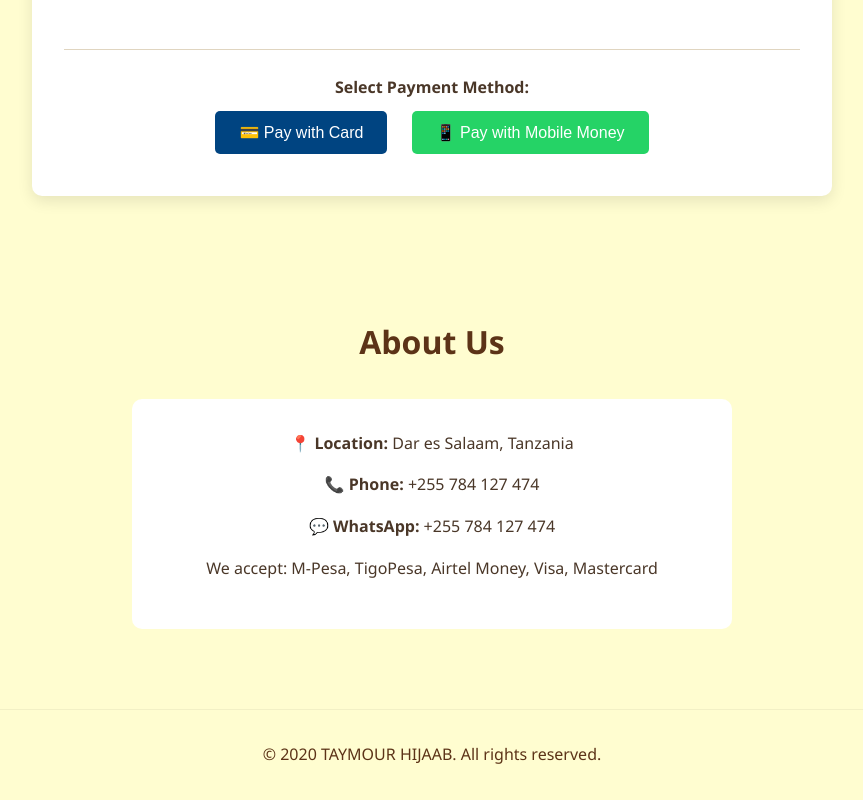
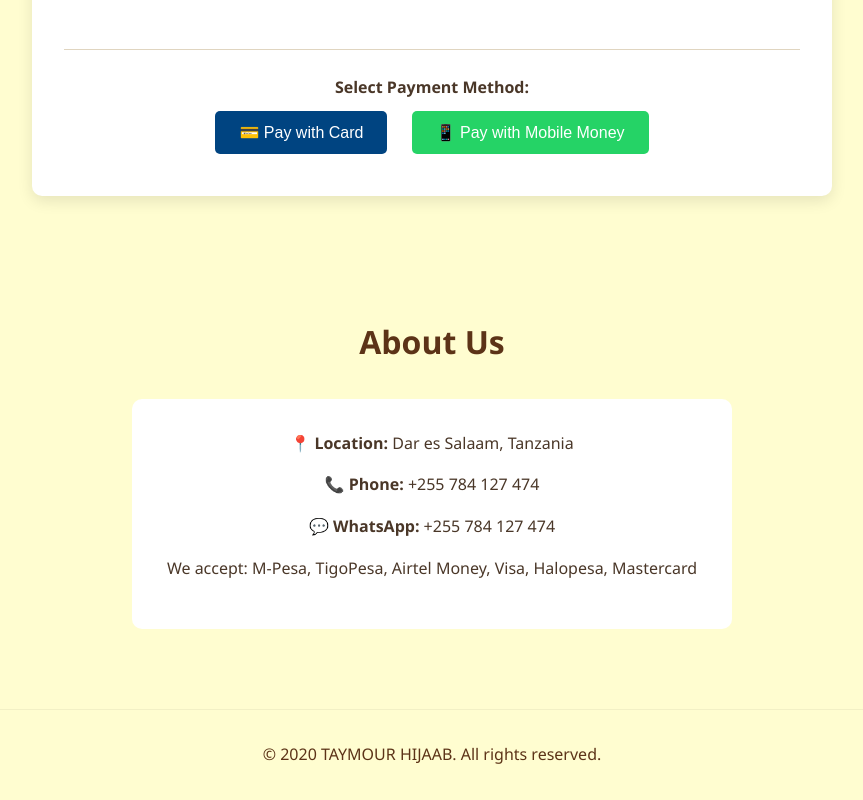
Before and after one commit to Sidyuppie10/taymour-hijaab, a plain HTML site: page index.html in a window 1280 px wide. Shown: the part 2559-3359 px from the top of the page, without its empty margins (208-1071 px from the left). Drawn offline with Linux system fonts and the light colour scheme.

Commit message:
Update index.html

```diff
--- a/index.html
+++ b/index.html
@@ -124,7 +124,7 @@
                 <p>📍 <strong>Location:</strong> Dar es Salaam, Tanzania</p>
                 <p>📞 <strong>Phone:</strong> +255 784 127 474 </p>
                 <p>💬 <strong>WhatsApp:</strong> +255 784 127 474</p>
-                <p>We accept: M-Pesa, TigoPesa, Airtel Money, Visa, Mastercard</p>
+                <p>We accept: M-Pesa, TigoPesa, Airtel Money, Visa, Halopesa, Mastercard</p>
             </div>
         </div>
     </section>
```
